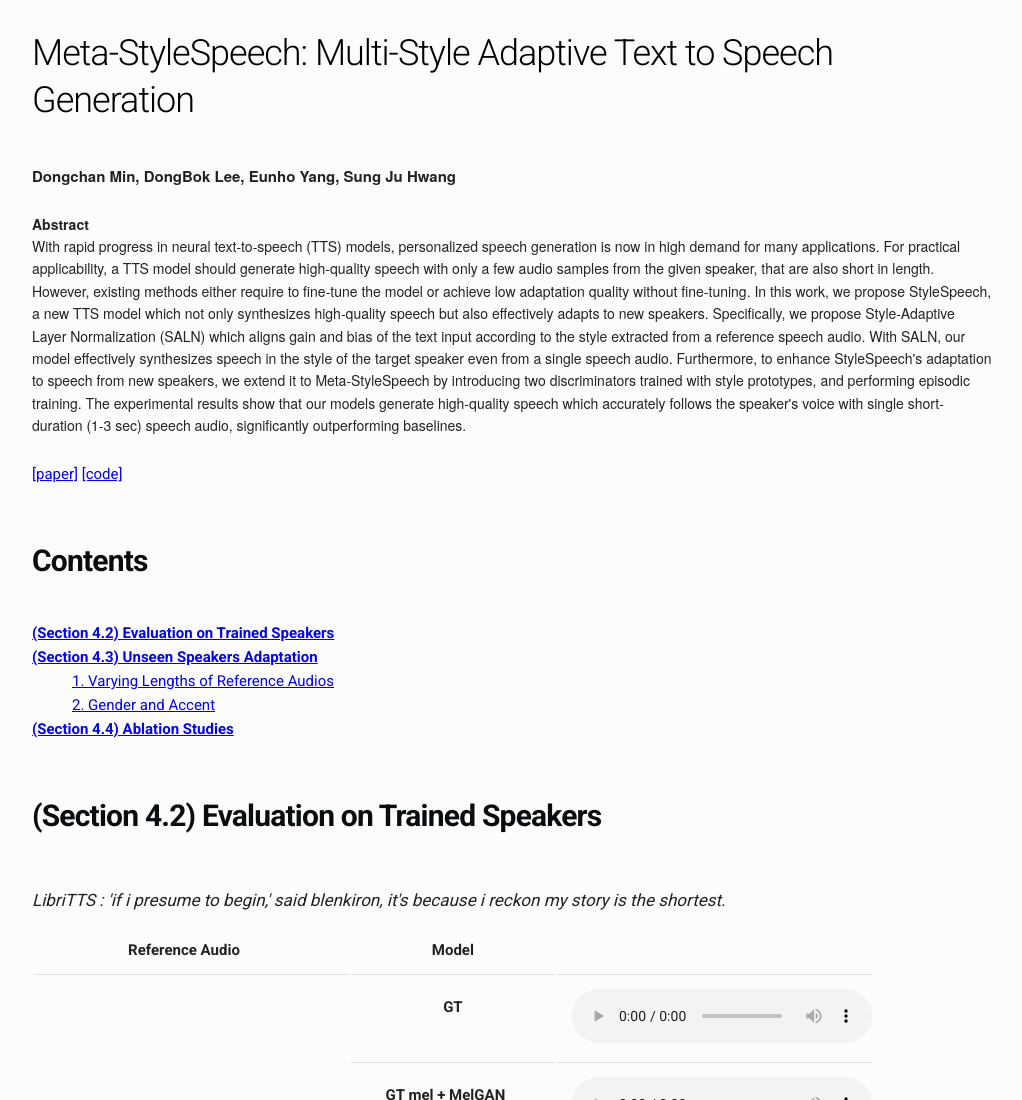
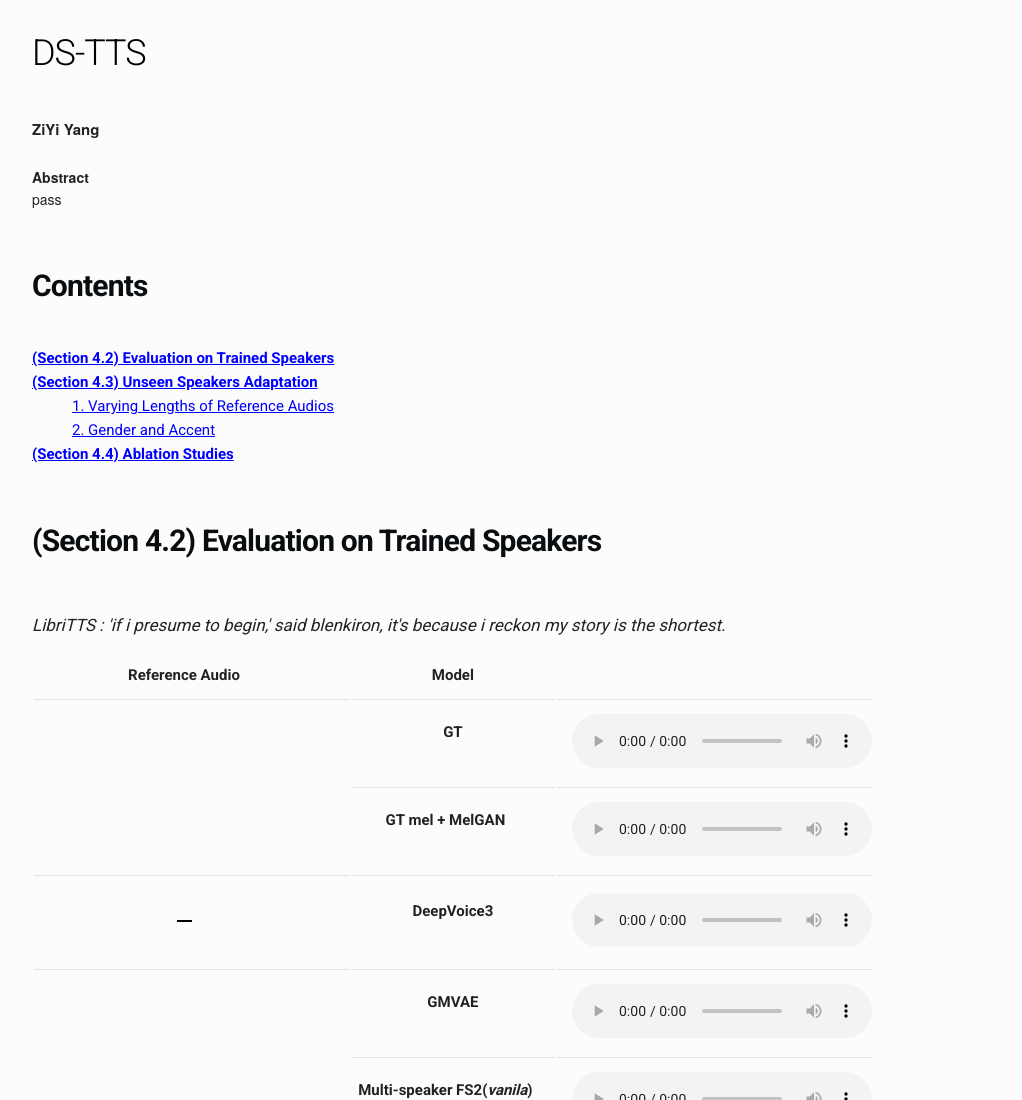
Before and after one commit to hahahahaaaaaa/DS-TTS.github.io, a plain HTML site: page index.html in a window 1280 px wide. Shown: the top 1100 px of the page, without its empty margins (128-1150 px from the left). Drawn offline with nearby package versions, Linux system fonts and the light colour scheme; some packages are replaced by stand-ins of ours.

Commit message:
Update index.html

```diff
--- a/index.html
+++ b/index.html
@@ -11,7 +11,7 @@
 <link rel="stylesheet" href="css/skeleton.css">
 <link rel="stylesheet" href="css/style.css">
 <link rel="alternate" href="index.xml" type="application/rss+xml" title="SpeechResearch">
-<title>Meta-StyleSpeech: Multi-Style Adaptive Text to Speech Generation</title>
+<title>DS-TTS</title>
 </head>
 <body>
 
@@ -19,25 +19,14 @@
 	<main role="main">
 		<article>
 
-      <h3 class="title">Meta-StyleSpeech: Multi-Style Adaptive Text to Speech Generation</h3>
+      <h3 class="title">DS-TTS</h3>
 
-      <p class="authors"><strong>Dongchan Min, DongBok Lee, Eunho Yang, Sung Ju Hwang</strong></p>
+      <p class="authors"><strong>ZiYi Yang</strong></p>
       <div class="abstract">
         <p><strong>Abstract</strong><br>
-          With rapid progress in neural text-to-speech (TTS) models, personalized speech generation is now in high demand for many applications.
-          For practical applicability, a TTS model should generate high-quality speech with only a few audio samples from the given speaker, that are also short in length.
-          However, existing methods either require to fine-tune the model or achieve low adaptation quality without fine-tuning.
-          In this work, we propose StyleSpeech, a new TTS model which not only synthesizes high-quality speech but also effectively adapts to new speakers.
-          Specifically, we propose Style-Adaptive Layer Normalization (SALN) which aligns gain and bias of the text input according to the style extracted from a reference speech audio.
-          With SALN, our model effectively synthesizes speech in the style of the target speaker even from a single speech audio.
-          Furthermore, to enhance StyleSpeech's adaptation to speech from new speakers, we extend it to Meta-StyleSpeech by introducing two discriminators trained with style prototypes, and performing episodic training.
-          The experimental results show that our models generate high-quality speech which accurately follows the speaker's voice with single short-duration (1-3 sec) speech audio, significantly outperforming baselines.
+          pass
         </p>
       </div>
-
-      <a href="https://arxiv.org/abs/2106.03153">[paper]</a>
-      <a href="https://github.com/KevinMIN95/StyleSpeech">[code]</a>
-
 
 
       <h4 class="section">Contents</h4>
```
